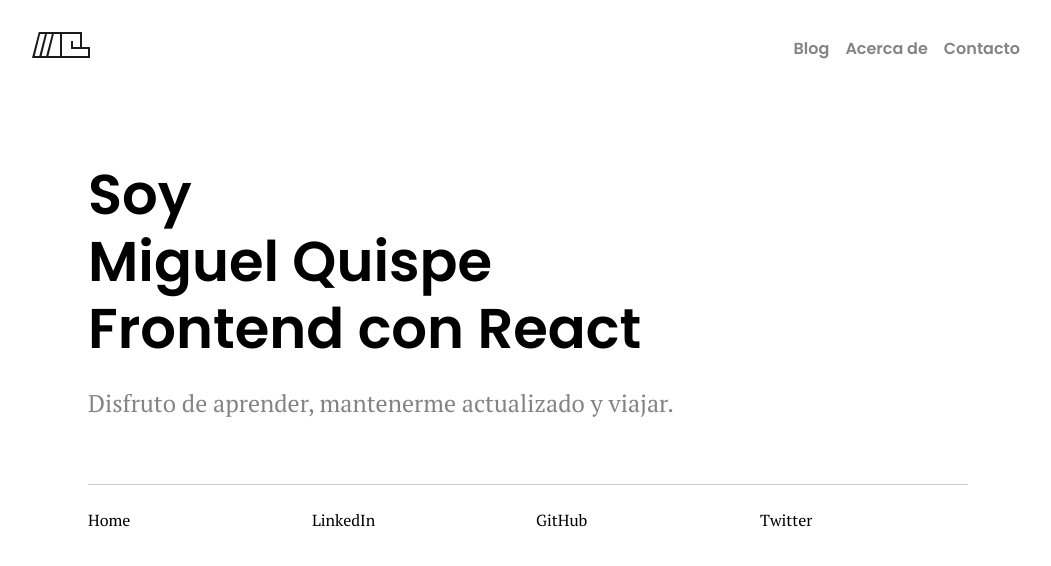
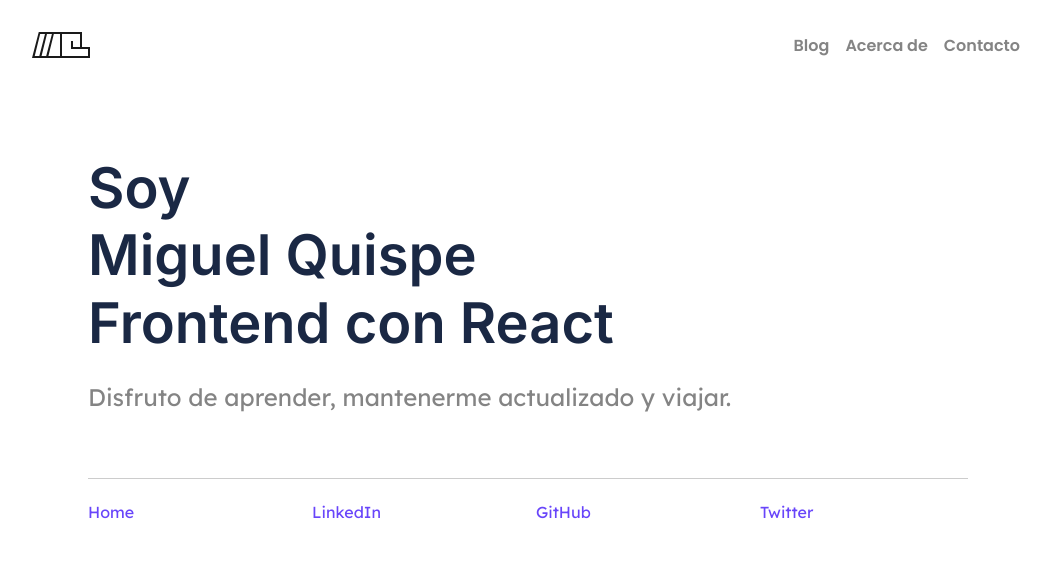
Before and after one commit to miguelquispe/miguelquispe.com, a Next.js app: page / in a window 1280 px wide. Shown: the top 566 px of the page, without its empty margins (112-1163 px from the left). Built offline with nearby package versions, Linux system fonts and the light colour scheme.

Commit message:
feat: organize styles

```diff
--- /dev/null
+++ b/src/styles/_base.scss
@@ -0,0 +1,39 @@
+@import "styles/settings/_settings";
+
+*,
+*::after,
+*::before {
+  box-sizing: border-box;
+}
+
+html {
+  font-family: $font-family-base;
+  font-size: 16px;
+  font-weight: $font-weight-regular;
+  line-height: 1.2;
+}
+
+body {
+  padding: 0;
+  margin: 0;
+  color: $color-blue-gray;
+}
+
+h1,
+h2,
+h3,
+h4,
+h5,
+h6 {
+  font-family: $font-family-heading;
+  font-weight: $font-weight-medium;
+}
+
+a {
+  color: $color-purple-400;
+  text-decoration: none;
+
+  &:hover {
+    color: $color-purple-500;
+  }
+}
--- a/src/styles/globals.scss
+++ b/src/styles/globals.scss
@@ -1,28 +1,7 @@
-html,
-body {
-  padding: 0;
-  margin: 0;
-  font-family: -apple-system, BlinkMacSystemFont, Segoe UI, Roboto, Oxygen,
-    Ubuntu, Cantarell, Fira Sans, Droid Sans, Helvetica Neue, sans-serif;
-}
+@import "styles/settings/__settings";
 
-body {
-  font-size: 16px;
-  font-family: 'PT Serif', sans-serif;
-}
+@import "base";
 
-h1, h2, h3, h4, h5, h6 {
-  font-family: 'Poppins', sans-serif;
-}
-
-a {
-  color: inherit;
-  text-decoration: none;
-}
-
-* {
-  box-sizing: border-box;
-}
 
 .container {
   max-width: 880px;
--- /dev/null
+++ b/src/styles/settings/__settings.scss
@@ -0,0 +1,2 @@
+@import "colors";
+@import "typography";
--- /dev/null
+++ b/src/styles/settings/_colors.scss
@@ -0,0 +1,7 @@
+$color-gray-50: #F7F8FB;
+$color-green-100: #D8DAE3;
+$color-gray: #8C8F99;
+$color-purple-400: #6845FA;
+$color-purple-500: #3c1cf8;
+$color-green: #50D588;
+$color-blue-gray: #1A2844
--- /dev/null
+++ b/src/styles/settings/_typography.scss
@@ -0,0 +1,8 @@
+@import url('https://fonts.googleapis.com/css2?family=Inter:wght@400;600&family=Lexend:wght@400;600&display=swap');
+
+$font-family-heading: 'Inter', -apple-system, BlinkMacSystemFont, 'Helvetica Neue', Arial, sans-serif;
+$font-family-base: 'Lexend', -apple-system, BlinkMacSystemFont, 'Helvetica Neue', Arial, sans-serif;
+
+$font-weight-regular: 400;
+$font-weight-medium: 600;
+$font-weight-bold: 700;
```
